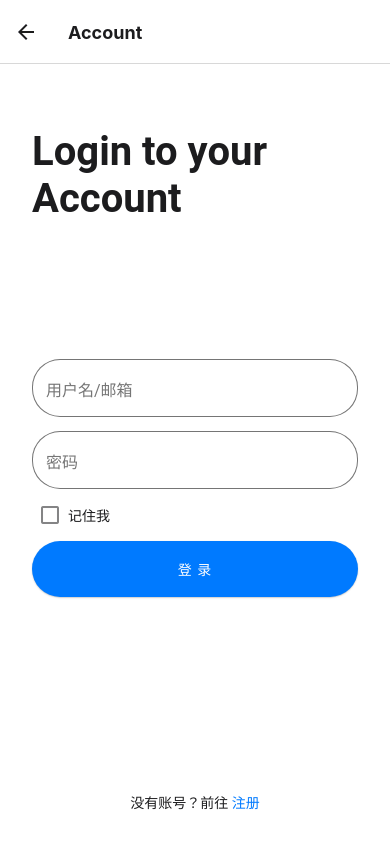
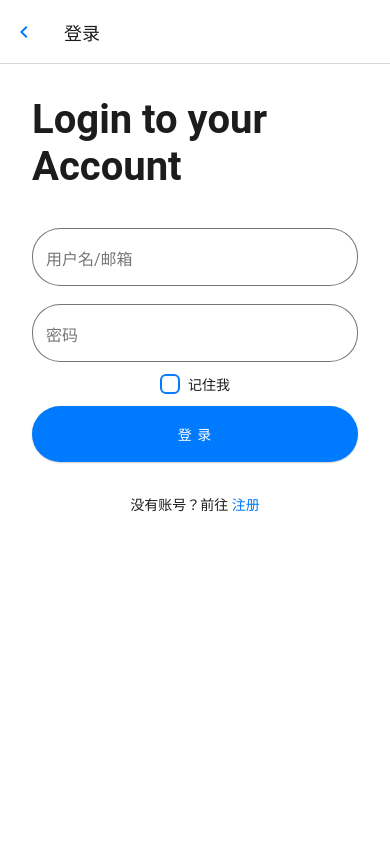
Before and after one commit to murukal/fanfan, a React Native app: screen /Account in a window 390 px wide. Built offline with nearby package versions, Linux system fonts and the light colour scheme; no server answers.

Commit message:
feat: 版本更新

```diff
--- a/App.tsx
+++ b/App.tsx
@@ -73,6 +73,7 @@ const Routes = () => {
           headerTitleStyle: {
             fontWeight: 'bold',
           },
+          headerBackTitleVisible: false,
         })}
         initialRouteName={Layout.name}>
         <Stack.Screen
@@ -83,7 +84,13 @@ const Routes = () => {
           }}
         />
 
-        <Stack.Screen name={Account.name} component={Account} />
+        <Stack.Screen
+          name={Account.name}
+          component={Account}
+          options={{
+            headerShown: false,
+          }}
+        />
 
         <Stack.Screen
           name={Billings.name}
--- /dev/null
+++ b/src/components/Checkbox/Checkbox.tsx
@@ -0,0 +1,64 @@
+import {Pressable, View} from 'react-native';
+import {useTheme} from 'react-native-paper';
+import React from 'react';
+import {Props} from '.';
+
+const Checkbox = (props: Props) => {
+  const theme = useTheme();
+
+  /**
+   * 是否选中
+   */
+  const isChecked = props.isChecked ?? true;
+
+  /**
+   * 点击事件
+   */
+  const onPress = () => {
+    props.onChange && props.onChange(!isChecked);
+  };
+
+  return (
+    <Pressable onPress={onPress}>
+      <View
+        style={[
+          {
+            borderColor: theme.colors.primary,
+            borderWidth: 2,
+            borderRadius: 6,
+            width: 20,
+            height: 20,
+            justifyContent: 'center',
+            alignItems: 'center',
+          },
+          {
+            backgroundColor: isChecked ? theme.colors.primary : 'transparent',
+          },
+          props.style,
+        ]}>
+        <View
+          style={[
+            {
+              width: 8,
+              height: 4,
+              borderBottomWidth: 2,
+              borderLeftWidth: 2,
+            },
+            {
+              transform: [
+                {
+                  rotate: isChecked ? '-45deg' : '0deg',
+                },
+              ],
+            },
+            {
+              borderColor: isChecked ? 'white' : 'transparent',
+            },
+          ]}
+        />
+      </View>
+    </Pressable>
+  );
+};
+
+export default Checkbox;
--- /dev/null
+++ b/src/components/Checkbox/index.ts
@@ -0,0 +1,9 @@
+import {ViewStyle} from 'react-native';
+
+export {default} from './Checkbox';
+
+export interface Props {
+  isChecked?: boolean;
+  onChange?: (isChecked: boolean) => void;
+  style?: ViewStyle;
+}
--- a/src/layouts/Account.tsx
+++ b/src/layouts/Account.tsx
@@ -6,6 +6,7 @@ import Login from '../pages/Account/Login';
 import Register from '../pages/Account/Register';
 import {State} from '../redux';
 import {useNavigation} from '../utils/navigation';
+import {IconButton, useTheme} from 'react-native-paper';
 
 const Stack = createNativeStackNavigator();
 
@@ -14,18 +15,44 @@ const Account = () => {
     state => state.userProfile.isLogin,
   );
   const navigation = useNavigation();
+  const theme = useTheme();
 
   useEffect(() => {
     isLogin && navigation.navigate('Layout');
   }, [navigation, isLogin]);
 
+  /**
+   * 退出账户界面
+   */
+  const onExit = () => {
+    navigation.goBack();
+  };
+
   return (
     <Stack.Navigator
       screenOptions={{
-        headerShown: false,
+        headerLeft: () => (
+          <IconButton
+            icon="chevron-left"
+            color={theme.colors.primary}
+            onPress={onExit}
+          />
+        ),
       }}>
-      <Stack.Screen name={Login.name} component={Login} />
-      <Stack.Screen name={Register.name} component={Register} />
+      <Stack.Screen
+        name={Login.name}
+        component={Login}
+        options={{
+          headerTitle: '登录',
+        }}
+      />
+      <Stack.Screen
+        name={Register.name}
+        component={Register}
+        options={{
+          headerTitle: '注册',
+        }}
+      />
     </Stack.Navigator>
   );
 };
--- a/src/pages/Account/Login.tsx
+++ b/src/pages/Account/Login.tsx
@@ -6,7 +6,8 @@ import {
   TextInputChangeEventData,
   View,
 } from 'react-native';
-import {Text, TextInput, Button, useTheme, Checkbox} from 'react-native-paper';
+import {Text, TextInput, Button, useTheme} from 'react-native-paper';
+import Checkbox from '../../components/Checkbox';
 import {login} from '../../apis/auth';
 import {errorsNotify, reinitialize} from '../../utils';
 import {useNavigation} from '../../utils/navigation';
@@ -48,8 +49,8 @@ const Login = () => {
   /**
    * checkbox变更
    */
-  const onIsAutoLoginChange = () => {
-    setIsAutoLogin(!isAutoLogin);
+  const onIsAutoLoginChange = (autoLogin: boolean) => {
+    setIsAutoLogin(autoLogin);
   };
 
   /**
@@ -73,30 +74,34 @@ const Login = () => {
     <View
       style={{
         flex: 1,
-        paddingTop: 64,
-        paddingBottom: 32,
-        paddingHorizontal: 32,
-        justifyContent: 'space-between',
+        padding: 32,
       }}>
       {/* 标题 */}
-      <View>
+      <View
+        style={{
+          marginBottom: 32,
+        }}>
         <Text style={styles.title}>Login to your</Text>
         <Text style={styles.title}>Account</Text>
       </View>
 
       {/* 登录form */}
-      <View>
+      <View
+        style={{
+          marginBottom: 32,
+        }}>
         <TextInput
           value={keyword}
           onChange={onKeywordChange}
           mode="outlined"
           label="用户名/邮箱"
           placeholder="请输入用户名/邮箱"
+          autoCapitalize="none"
           theme={{
             roundness: 28,
           }}
           style={{
-            marginBottom: 8,
+            marginBottom: 12,
           }}
         />
 
@@ -107,24 +112,25 @@ const Login = () => {
           label="密码"
           placeholder="请输入密码"
           secureTextEntry
+          autoCapitalize="none"
           theme={{
             roundness: 28,
-          }}
-          style={{
-            marginBottom: 8,
           }}
         />
 
         <View
           style={{
-            marginBottom: 8,
+            marginVertical: 12,
             flexDirection: 'row',
             alignItems: 'center',
+            justifyContent: 'center',
           }}>
           <Checkbox
-            status={isAutoLogin ? 'checked' : 'unchecked'}
-            onPress={onIsAutoLoginChange}
-            color={theme.colors.primary}
+            isChecked={isAutoLogin}
+            onChange={onIsAutoLoginChange}
+            style={{
+              marginRight: 8,
+            }}
           />
 
           <Text>记住我</Text>
@@ -137,7 +143,6 @@ const Login = () => {
             height: 56,
           }}
           style={{
-            marginBottom: 64,
             borderRadius: 9999,
           }}>
           登 录
--- a/src/pages/Account/Register.tsx
+++ b/src/pages/Account/Register.tsx
@@ -1,7 +1,8 @@
-import React, {useState} from 'react';
+import React, {useMemo, useState} from 'react';
 import {
   Linking,
   NativeSyntheticEvent,
+  ScrollView,
   StyleSheet,
   TextInputChangeEventData,
   View,
@@ -20,11 +21,8 @@ import {useNavigation} from '../../utils/navigation';
 const Register = () => {
   const navigation = useNavigation();
   const theme = useTheme();
-  const [error, setError] = useState<string>('');
-  const [username, setUsername] = useState('');
-  const [emailAddress, setEmailAddress] = useState('');
-  const [password, setPassword] = useState('');
-  const [repeatPassword, setRepeatPassword] = useState('');
+  const [emailAddress, setEmailAddress] = useState<string>();
+  const [password, setPassword] = useState<string>();
 
   /**
    * 前往登录
@@ -40,13 +38,12 @@ const Register = () => {
    */
   const onRegister = async () => {
     const result = await register({
-      username,
-      emailAddress,
-      password,
+      username: '',
+      emailAddress: emailAddress || '',
+      password: password || '',
     });
 
     if (!result.data) {
-      setError(result.errors?.find(() => true)?.message || '');
       return;
     }
 
@@ -54,33 +51,21 @@ const Register = () => {
   };
 
   /**
-   * 变更
+   * 邮箱地址发生变更
    */
-  const onUsernameChange = (
-    e: NativeSyntheticEvent<TextInputChangeEventData>,
-  ) => {
-    setError('');
-    setUsername(e.nativeEvent.text);
-  };
-
   const onEmailAddressChange = (
     e: NativeSyntheticEvent<TextInputChangeEventData>,
   ) => {
-    setError('');
     setEmailAddress(e.nativeEvent.text);
   };
 
+  /**
+   * 密码发生变更
+   */
   const onPasswordChange = (
     e: NativeSyntheticEvent<TextInputChangeEventData>,
   ) => {
-    setError('');
     setPassword(e.nativeEvent.text);
-  };
-  const onRepeatPasswordChange = (
-    e: NativeSyntheticEvent<TextInputChangeEventData>,
-  ) => {
-    setError('');
-    setRepeatPassword(e.nativeEvent.text);
   };
 
   /**
@@ -90,87 +75,70 @@ const Register = () => {
     Linking.openURL('https://fantufantu.com/privacy');
   };
 
+  /**
+   * 邮箱地址校验
+   */
+  const emailAddressError = useMemo(() => {
+    if (emailAddress === undefined) {
+      return;
+    }
+
+    if (!emailAddress) {
+      return '请输入邮箱地址';
+    }
+  }, [emailAddress]);
+
+  /**
+   * 密码校验
+   */
+  const passwordError = useMemo(() => {
+    return password;
+  }, [password]);
+
   return (
-    <View
-      style={{
-        flex: 1,
-        paddingTop: 64,
-        paddingBottom: 32,
-        paddingHorizontal: 32,
-        justifyContent: 'space-between',
-      }}>
+    <ScrollView
+      contentContainerStyle={{
+        padding: 32,
+      }}
+      showsVerticalScrollIndicator={false}>
       {/* 标题 */}
-      <View>
+      <View
+        style={{
+          marginBottom: 32,
+        }}>
         <Text style={styles.title}>Create your</Text>
         <Text style={styles.title}>Account</Text>
       </View>
 
-      <View>
-        <TextInput
-          // autoFocus={true}
-          value={username}
-          mode="outlined"
-          label="用户名"
-          placeholder="请输入用户名"
-          onChange={onUsernameChange}
-          error={!!error}
-          theme={{
-            roundness: 28,
-          }}
-        />
-
-        <HelperText type="error" visible={!!error} padding="none">
-          {error}
-        </HelperText>
-
+      <View
+        style={{
+          marginBottom: 32,
+        }}>
         <TextInput
           mode="outlined"
           value={emailAddress}
-          label="邮箱地址"
-          placeholder="请输入邮箱地址"
+          placeholder="邮箱地址"
           onChange={onEmailAddressChange}
-          error={!!error}
-          theme={{
-            roundness: 28,
-          }}
+          autoCapitalize="none"
+          error={!!emailAddressError}
         />
 
-        <HelperText type="error" visible={!!error} padding="none">
-          {error}
+        <HelperText type="error" visible={!!emailAddressError} padding="none">
+          {emailAddressError}
         </HelperText>
 
         <TextInput
           mode="outlined"
           value={password}
-          label="密码"
-          placeholder="请输入密码"
+          placeholder="密码"
           onChange={onPasswordChange}
-          error={!!error}
+          autoCapitalize="none"
+          error={!!passwordError}
           secureTextEntry
-          theme={{
-            roundness: 28,
-          }}
         />
 
-        <HelperText type="error" visible={!!error} padding="none">
-          {error}
-        </HelperText>
-
-        <TextInput
-          mode="outlined"
-          value={repeatPassword}
-          label="二次确认密码"
-          placeholder="请输入二次确认密码"
-          onChange={onRepeatPasswordChange}
-          error={!!error}
-          secureTextEntry
-          theme={{
-            roundness: 28,
-          }}
-        />
-
-        <HelperText type="error" visible={!!error} padding="none">
-          {error}
+        <HelperText type="error" visible={!!passwordError} padding="none">
+          {passwordError}
         </HelperText>
 
         <Button
@@ -210,7 +178,7 @@ const Register = () => {
           </Text>
         </Text>
       </View>
-    </View>
+    </ScrollView>
   );
 };
 
```
